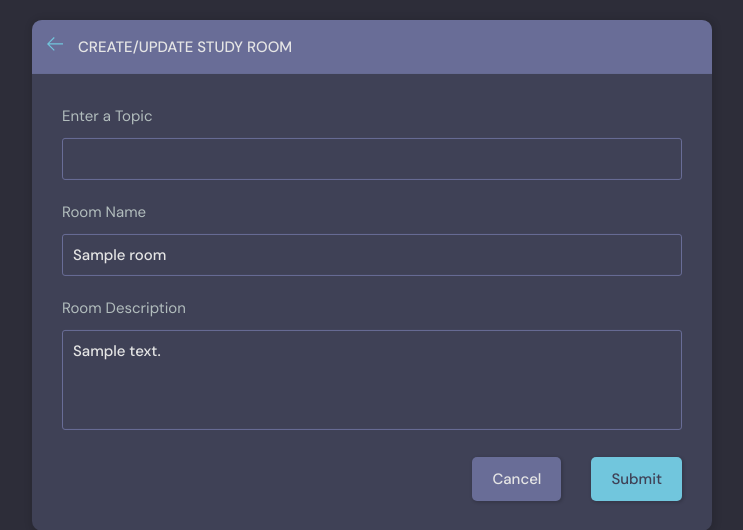
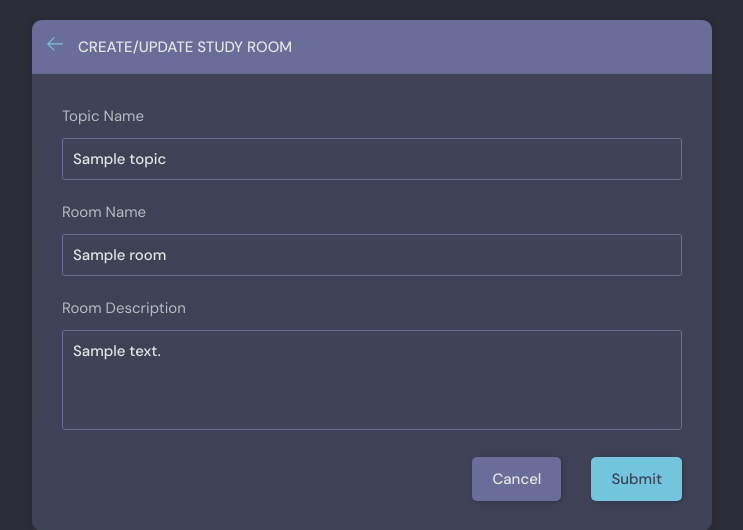
Before and after one commit to Svannte/Django-rooms, a Django app: page /update-room/1/ in a window 1280 px wide. Shown: the part 145-675 px from the top of the page, without its empty margins (268-1011 px from the left). Run offline with Django 4.2, Linux system fonts and the light colour scheme; a user stored in the database is signed in; tables that the repository leaves empty hold one stand-in row (values such as "Sample post").

Commit message:
Finishing Theme Installation

```diff
--- a/project/base/templates/base/room_form.html
+++ b/project/base/templates/base/room_form.html
@@ -21,8 +21,9 @@
         <form class="form" action="" method="POST">
           {% csrf_token %}
 
+
           <div class="form__group">
-            <label for="room_topic">Enter a Topic</label>
+            <label for="room_topic">Topic Name</label>
             <input required type="text" value="{{room.topic.name}}" name="topic" list="topic-list" />
             <datalist id="topic-list">
               <select id="room_topic">
@@ -33,7 +34,6 @@
             </datalist>
           </div>
 
-
           <div class="form__group">
             <label for="room_name">Room Name</label>
             {{form.name}}
@@ -43,6 +43,9 @@
             <label for="room_description">Room Description</label>
             {{form.description}}
           </div>
+
+
+
 
           <!-- <div class="form__group">
             <label for="room_topic">Topic</label>
--- a/project/base/views.py
+++ b/project/base/views.py
@@ -103,15 +103,20 @@
 @login_required(login_url='login')
 def create_room(request):
     form = RoomForm()
+    topics = Topic.objects.all()
     if request.method == 'POST':
-        form = RoomForm(request.POST)
-        if form.is_valid():
-            room = form.save(commit=False)
-            room.host = request.user
-            room.save()
-            return redirect('home')
+        topic_name = request.POST.get('topic')
+        topic, created = Topic.objects.get_or_create(name=topic_name)
 
-    context = {'form': form}
+        Room.objects.create(
+            host=request.user,
+            topic=topic,
+            name=request.POST.get('name'),
+            description=request.POST.get('description')
+        )
+        return redirect('home')
+
+    context = {'form': form, 'topics': topics}
     return render(request, 'base/room_form.html', context)
 
 
@@ -119,17 +124,22 @@
 def update_room(request, pk):
     room = Room.objects.get(id=pk)
     form = RoomForm(instance=room)
+    topics = Topic.objects.all()
 
     if request.user != room.host:
         return HttpResponse('not allowed!')
 
     if request.method == 'POST':
+        topic_name = Topic.objects.get('topic')
+        topic, created = request.POST.get_or_create(name=topic_name)
         form = RoomForm(request.POST, instance=room)
-        if form.is_valid():
-            form.save()
-            return redirect('home')
+        room.name = request.POST.get('name')
+        room.topic = topic
+        room.description = request.POST.get('description')
+        room.save()
+        return redirect('home')
 
-    context = {'form': form}
+    context = {'form': form, 'topics': topics, 'room': room}
     return render(request, 'base/room_form.html', context)
 
 
```
